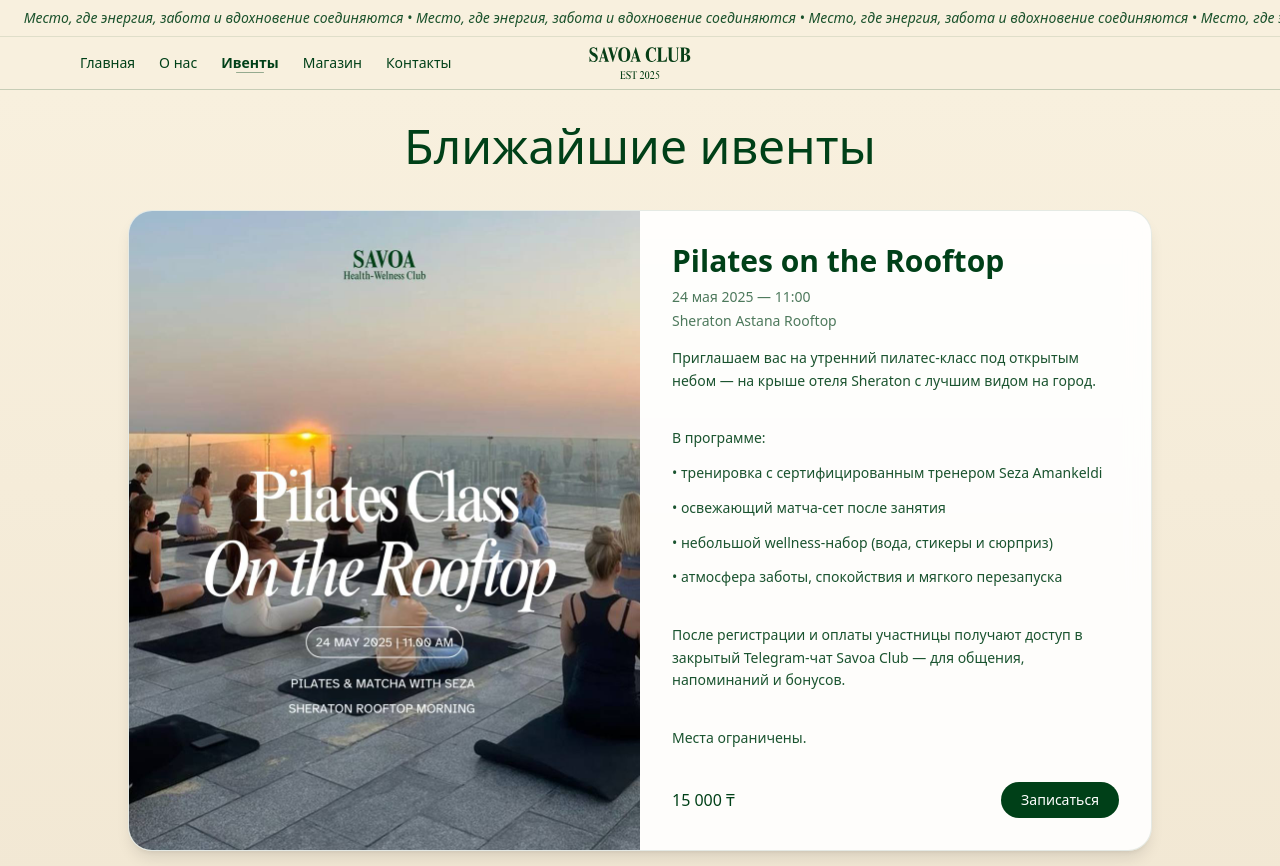
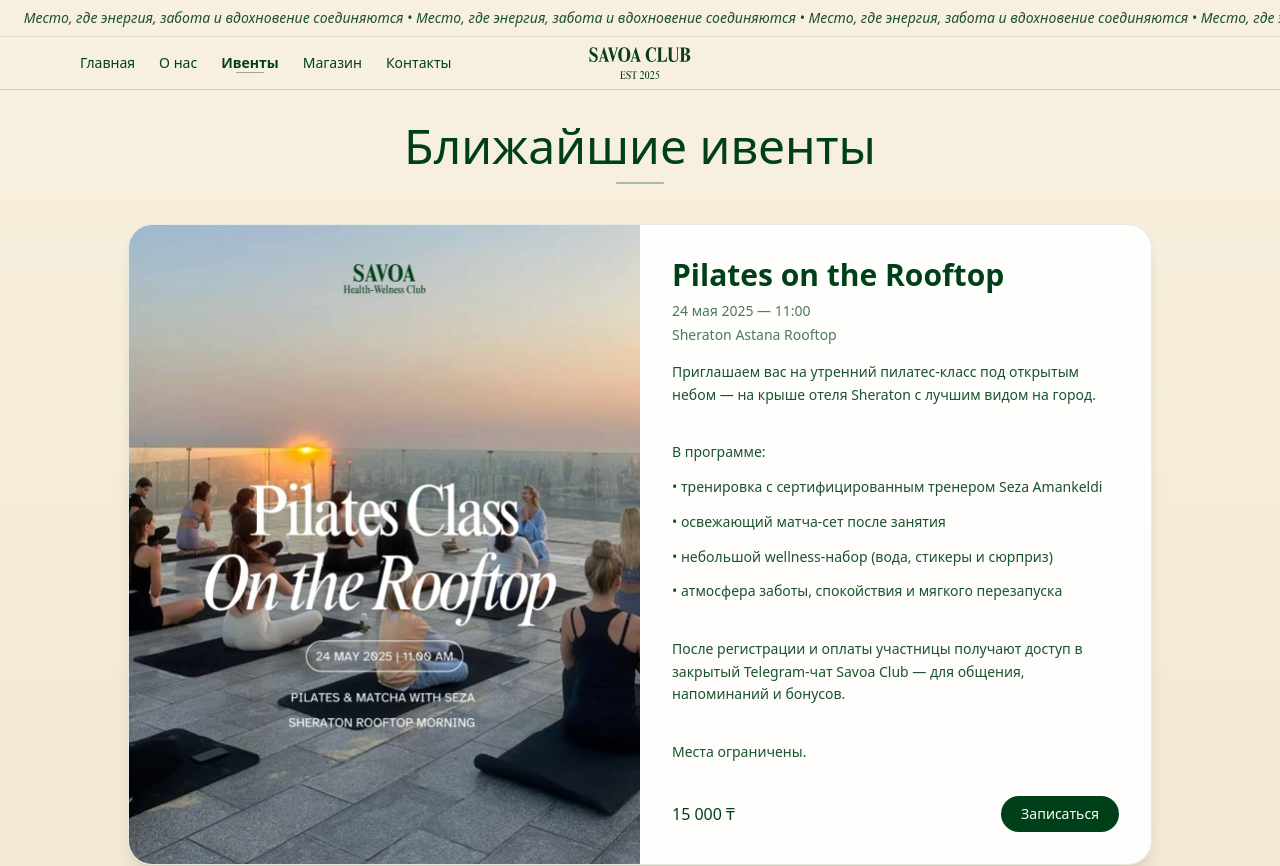
Before and after one commit to vlimkv/savoaclub, a React (Vite) app: page /events in a window 1280 px wide. Shown: the top 866 px of the page. Built offline with nearby package versions, Linux system fonts and the light colour scheme.

Commit message:
style change

```diff
--- a/src/pages/About.jsx
+++ b/src/pages/About.jsx
@@ -86,9 +86,6 @@
 
       <div className="my-6 h-[1px] w-full bg-[#004018]/10 backdrop-blur-sm rounded-full" />
 
-      {/* Декор */}
-      <div className="absolute bottom-[-60px] right-[-30px] w-40 h-40 bg-[url('/texture.svg')] bg-contain bg-no-repeat opacity-10 pointer-events-none hidden md:block" />
-
       {/* BREATHE / MOVE / GLOW */}
       <motion.section
         variants={containerVariants}
--- a/src/pages/Events.jsx
+++ b/src/pages/Events.jsx
@@ -38,6 +38,7 @@
           className="text-3xl sm:text-4xl md:text-5xl font-light text-[#004018] text-center mb-10"
         >
           Ближайшие ивенты
+          <div className="mt-3 h-[2px] w-12 bg-[#004018]/30 mx-auto rounded-full" />
         </motion.h1>
 
         <motion.div
```
